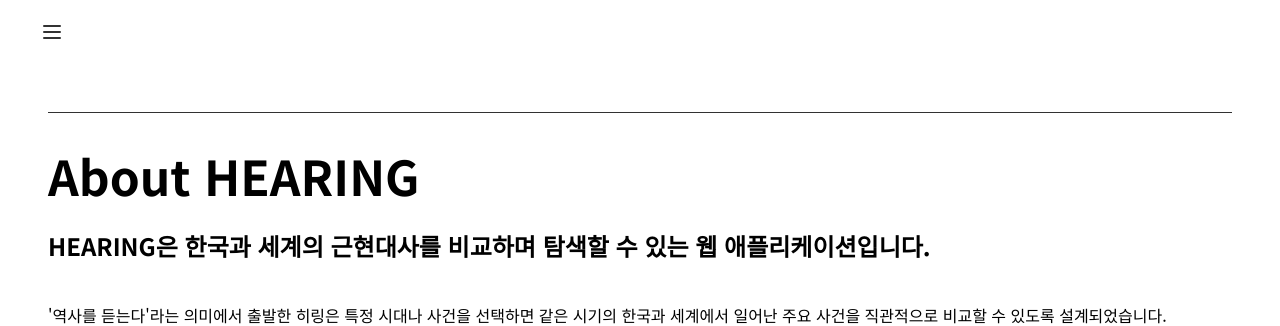
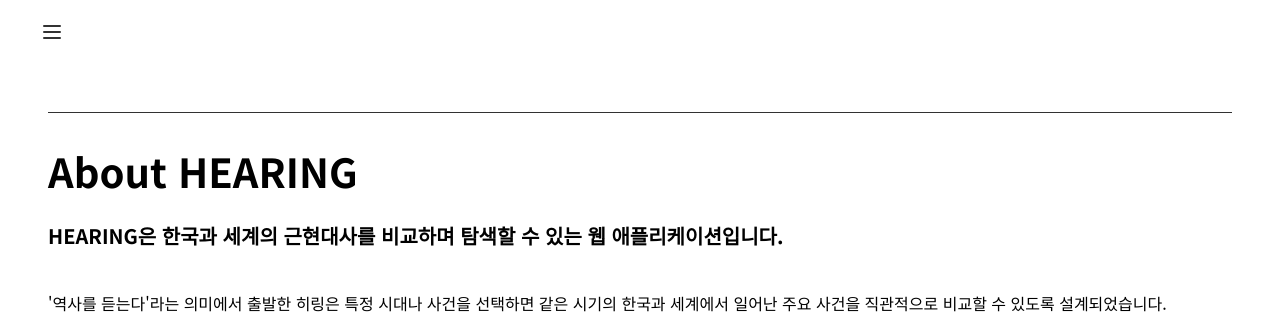
Before and after one commit to team-hearing/hearing-frontend, a Next.js app: page /about in a window 1280 px wide. Shown: the top 326 px of the page. Built offline with nearby package versions, Linux system fonts and the light colour scheme.

Commit message:
style: about page 수정2

```diff
--- a/src/app/about/page.tsx
+++ b/src/app/about/page.tsx
@@ -11,9 +11,9 @@
 
       <div className="p-12">
         <div className="w-full h-px bg-gray-dark mb-8" />
-        <h1 className="text-h2 font-bold mb-6">About HEARING</h1>
+        <div className="text-h3 font-bold mb-6">About HEARING</div>
 
-        <p className="text-h5 font-semibold mb-10">
+        <p className="text-h6 font-semibold mb-10">
           HEARING은 한국과 세계의 근현대사를 비교하며 탐색할 수 있는 웹 애플리케이션입니다.
         </p>
 
```
